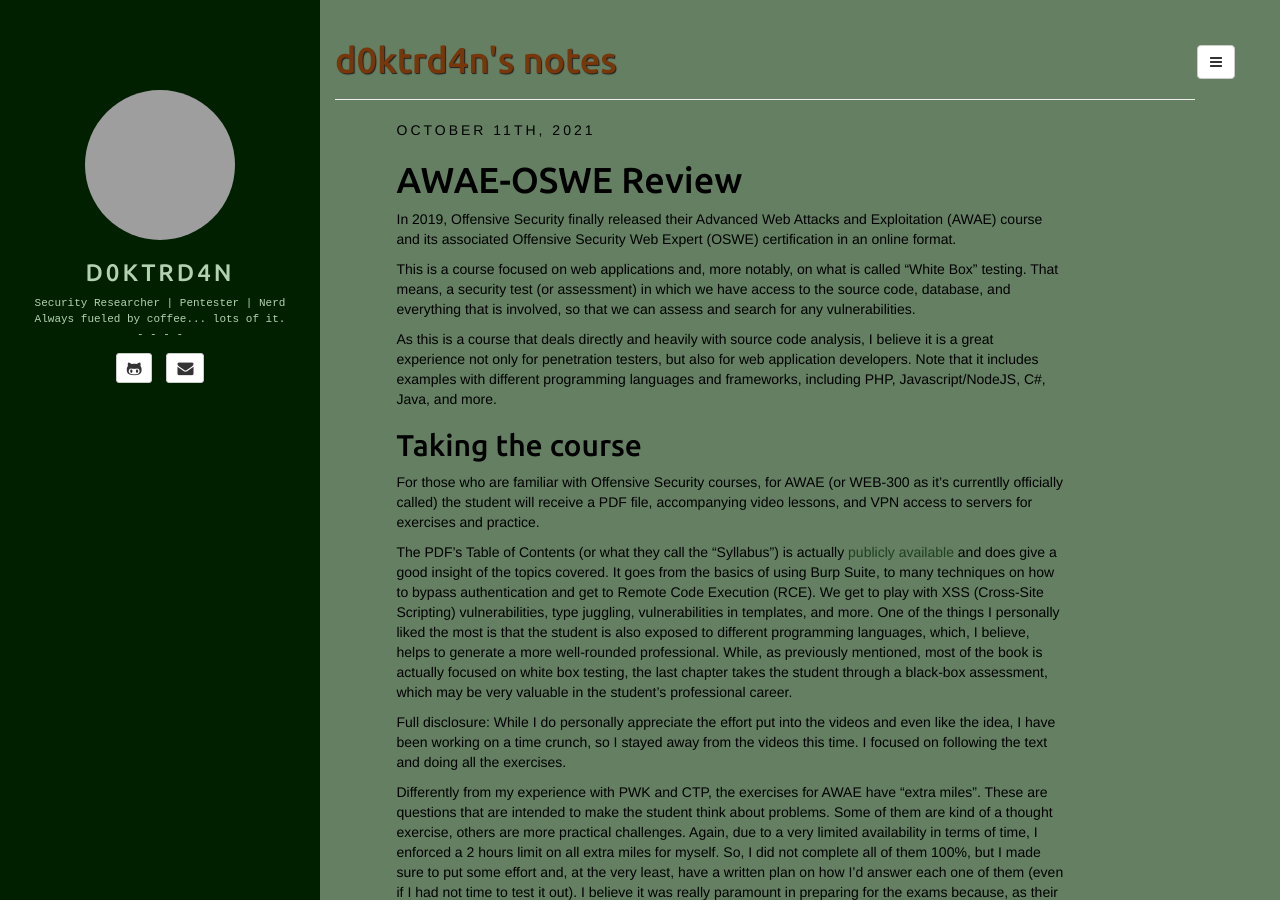
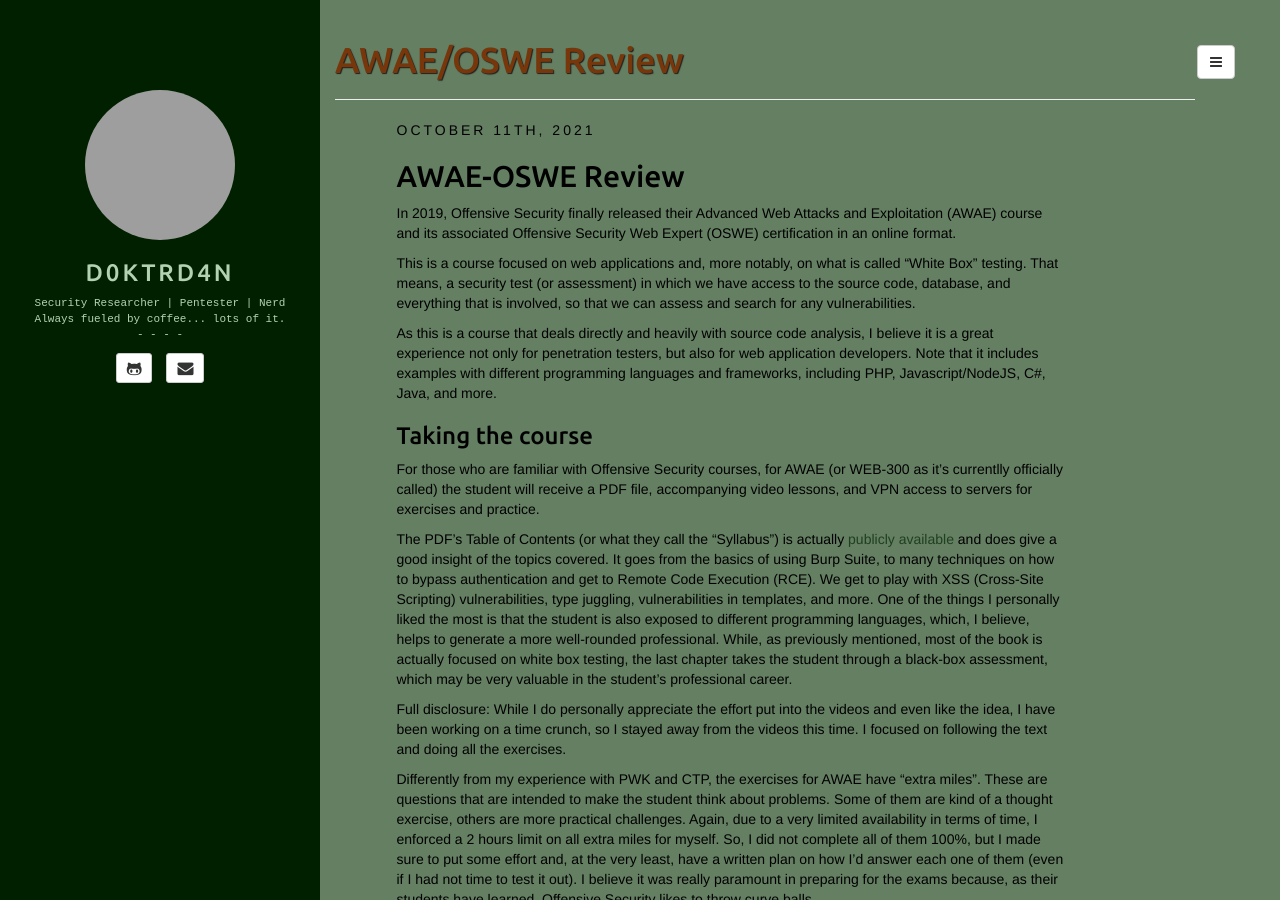
Before and after one commit to d0ktrd4n/d0ktrd4n.github.io, a Jekyll site: the page built from _posts/2021-10-11-AWAE-OSWE-Review.md, in a window 1280 px wide and 900 px high. Built offline with Jekyll 4.4.1, drawn with Linux system fonts in a browser that asks for light colours; our own code applies the rules of GitHub Pages for plain Markdown files; some of the changed text lies outside the part shown; grey boxes are pictures that could not be loaded.

Commit message:
Update 2021-10-11-AWAE-OSWE-Review.md

```diff
--- a/_posts/2021-10-11-AWAE-OSWE-Review.md
+++ b/_posts/2021-10-11-AWAE-OSWE-Review.md
@@ -1,4 +1,13 @@
-# AWAE-OSWE Review
+---
+layout: post
+title: AWAE/OSWE Review
+categories: [informational]
+tags: [review]
+fullview: true
+comments: false
+---
+
+## AWAE-OSWE Review
 
 In 2019, Offensive Security finally released their Advanced Web Attacks and Exploitation (AWAE) course and its associated Offensive Security Web Expert (OSWE) certification in an online format.
 
@@ -6,7 +15,7 @@ This is a course focused on web applications and, more notably, on what is calle
 
 As this is a course that deals directly and heavily with source code analysis, I believe it is a great experience not only for penetration testers, but also for web application developers. Note that it includes examples with different programming languages and frameworks, including PHP, Javascript/NodeJS, C#, Java, and more.
 
-## Taking the course
+### Taking the course
 For those who are familiar with Offensive Security courses, for AWAE (or WEB-300 as it's currentlly officially called) the student will receive a PDF file, accompanying video lessons, and VPN access to servers for exercises and practice.
 
 The PDF's Table of Contents (or what they call the "Syllabus") is actually [publicly available](https://www.offensive-security.com/documentation/awae-syllabus.pdf) and does give a good insight of the topics covered. It goes from the basics of using Burp Suite, to many techniques on how to bypass authentication and get to Remote Code Execution (RCE). We get to play with XSS (Cross-Site Scripting) vulnerabilities, type juggling, vulnerabilities in templates, and more. One of the things I personally liked the most is that the student is also exposed to different programming languages, which, I believe, helps to generate a more well-rounded professional. While, as previously mentioned, most of the book is actually focused on white box testing, the last chapter takes the student through a black-box assessment, which may be very valuable in the student's professional career.
@@ -26,7 +35,7 @@ If you do have time between the course and the exam, I'd also suggest you to try
 A great resource for this course is actually Offensive Security's Discord Server. When you enroll in the course, you can request access to a private channel for WEB-300 Students. This channel is frequented by peers, people who have already taken the course, and for "community companions". In general, everyone is willing to help you the best way possible so that you learn the topics. Spoilers are not welcome, though.
 
 
-## Taking the exam
+### Taking the exam
 
 I'll keep all (or most) of the details away, due to Offensive Security's Academic Policy. But here go some lessons I can share.
 
@@ -63,13 +72,13 @@ So, I finished it with doubts still polluting my mind.
 A couple of days later, I did receive the exams results and was I glad!
 ![[Pasted image 20211011185308.png]]
 
-## Lessons Learned
+### Lessons Learned
 1. **During training, do as much "Extra Miles" as possible, including the "Lab" boxes (Answers, DocEdit, and Sqeakr).** Even if what you learn from them is not directly applied to the Exam, it will help you. And it will also help you in your professional life. Guaranteed!
 2. **Keep a checklist of things to be tested and stick with it.** ApexPredator, from the OffSec Discord, created [this one](https://github.com/ApexPredator-InfoSec/AWAE-OSWE), which I found very useful. If I had really followed the checklist, I wouldn't have wasted time wondering and completed it even quickier.
 3. **Use your time wisely.** Take screenshots as you go. If you have spare time, use it to start the report. Things are fresher on your mind and if you notice something is missing in terms of evidence, you can still gather it. Also, hindsight is 20/20. As it happened to me, during the report, you may realize that there could be better/easier/smarter ways, and you wouldn't need to wonder if you could have done things differently.
 4. **Be social!** Join the discord channel and have nice conversations about security with people all over the world. It's a fun way to learn.
 
-## Final thoughts
+### Final thoughts
 
 Overall, AWAE was a great experience, one that I do find very valuable for penetration testers, security professional, and any web developer.. heck, any developer would find value in such a course.
 
```
